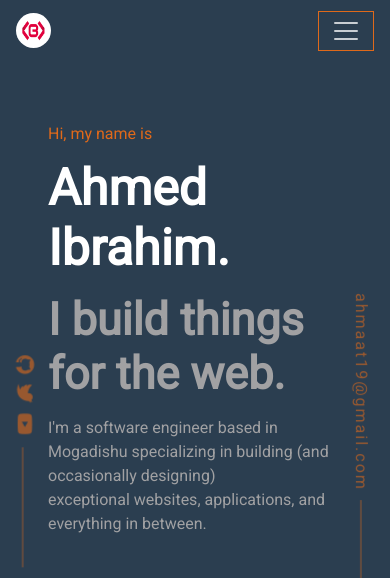
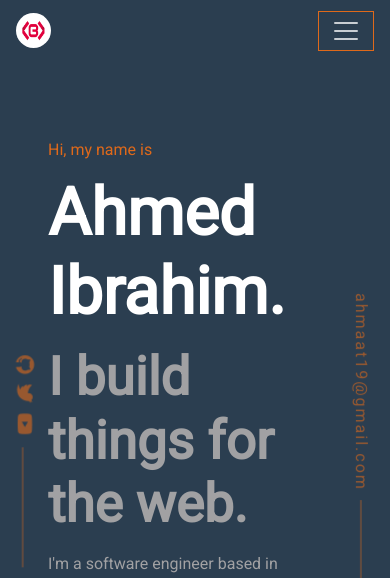
Before and after one commit to ahmaat19/portfolio, a React (Create React App) app: page / in a window 390 px wide. Shown: the top 578 px of the page. Built offline with nearby package versions, Linux system fonts and the light colour scheme.

Commit message:
changed the css

```diff
--- a/src/App.js
+++ b/src/App.js
@@ -1,10 +1,30 @@
-const { default: Layout } = require("./components/Layout");
+import About from './components/About';
+import Footer from './components/Footer';
+import Header from './components/Header';
+import Work from './components/Work';
 
 const App = () => {
   return (
-    <div className=''>
-      <Layout></Layout>
-    </div>
+    <>
+      <Header />
+      <div className='sticky-contact-left'>
+        <a href='https://github.com/ahmaat19' target='blank'>
+          <i className='fab fa-github pl-2'></i>
+        </a>
+        <a href='https://twitter.com/ahmaat19' target='blank'>
+          <i className='fab fa-twitter pl-2'></i>
+        </a>
+        <a href='https://youtube.com/ahmaat19' target='blank'>
+          <i className='fab fa-youtube pl-2'></i>
+        </a>
+      </div>
+      <span className='sticky-contact-right text-primary'>
+        <a href='mailto:ahmaat19@gmail.com'>ahmaat19@gmail.com</a>
+      </span>
+      <About />
+      <Work />
+      <Footer />
+    </>
   );
 };
 
--- a/src/components/About.js
+++ b/src/components/About.js
@@ -1,27 +1,35 @@
-import React from 'react'
+import React from 'react';
 
 const About = () => {
   return (
-    <div className='about-section container p-5 mt-5' id='about'>
+    <div
+      className='d-flex align-items-center justify-content-center mt-5'
+      style={{ height: '100vh' }}
+      id='about'
+    >
+      <div className='about-section container px-5'>
         <h3 className='text-primary pt-2'>About</h3>
         <div className='row'>
           <div className='col-md-7'>
             <p>Hello! I'm Ahmed, a software engineer based in Mogadishu.</p>
             <p>
               I enjoy creating things that live on the internet, whether that be
-            websites, applications, or anything in between. My goal is to always
-            build products that provide pixel-perfect, performance experiences.
+              websites, applications, or anything in between. My goal is to
+              always build products that provide pixel-perfect, performance
+              experiences.
             </p>
             <p>
-            Shortly after graduated University, I started freelancing on a wide
-            variety of interesting and meaningful projects on a daily basis.
+              Shortly after graduated University, I started freelancing on a
+              wide variety of interesting and meaningful projects on a daily
+              basis.
             </p>
             <p>Here are a few technologies I've been working with recently:</p>
 
             <div className='row'>
               <div className='col-12 col-md-6 col-lg-6 col-sm-6'>
                 <p className='mr-5'>
-                <i className='fa fa-arrow-circle-right '></i> JavaScript (ES6+)
+                  <i className='fa fa-arrow-circle-right '></i> JavaScript
+                  (ES6+)
                   <br />
                   <i className='fa fa-arrow-circle-right '></i> React
                   <br />
@@ -50,7 +58,8 @@ const About = () => {
           </div>
         </div>
       </div>
-  )
-}
+    </div>
+  );
+};
 
-export default About
+export default About;
--- a/src/components/Footer.js
+++ b/src/components/Footer.js
@@ -2,25 +2,32 @@ import React from 'react';
 
 const Footer = () => {
   return (
-    <div className='footer-section container p-5 mt-5 text-center' id='contact'>
+    <>
+      <div
+        className='d-flex align-items-center justify-content-center'
+        style={{ height: '100vh' }}
+        id='contact'
+      >
+        <div className='footer-section container px-5 text-center'>
           <h3 className='text-primary'>What's Next?</h3>
           <p className='display-5 footer-title'>Get In Touch</p>
           <div className='row'>
             <div className='col-12 col-lg-6 col-md-8 col-sm-10 mx-auto'>
               <p>
-            Interested in working together? We should queue up a chat. I’ll buy
-            the coffee.
+                Interested in working together? We should queue up a chat. I’ll
+                buy the coffee.
               </p>
-        </div>
-      </div>
-
               <a
                 href='tel:+252615301507'
                 className='btn btn-outline-primary my-3 py-3 px-4 rounded-pill'
               >
                 <i className='fa fa-phone'></i> Say Hello
               </a>
-
+            </div>
+          </div>
+        </div>
+      </div>
+      <div className='container'>
         <p className='text-center text-primary mt-5 pt-5'>
           Designed & Built by Ahmed Ibrahim
         </p>
@@ -29,6 +36,7 @@ const Footer = () => {
           <i className='fa fa-arrow-circle-up footer-icon'></i>
         </a>
       </div>
+    </>
   );
 };
 
--- a/src/components/Header.js
+++ b/src/components/Header.js
@@ -55,7 +55,11 @@ const Header = () => {
         </div>
       </nav>
 
-      <div className='hero-section container p-5'>
+      <div
+        className='d-flex align-items-center justify-content-center'
+        style={{ height: '100vh' }}
+      >
+        <div className='hero-section container px-5'>
           <h6 className='text-primary'>Hi, my name is</h6>
           <h1 className='display-4'>Ahmed Ibrahim.</h1>
           <h3 className='display-5'>I build things for the web.</h3>
@@ -71,6 +75,7 @@ const Header = () => {
             Get In Touch
           </a>
         </div>
+      </div>
     </>
   );
 };
--- a/src/components/Layout.js
+++ /dev/null
@@ -1,34 +0,0 @@
-import React from 'react'
-import About from './About'
-import Footer from './Footer'
-import Header from './Header'
-import Work from './Work'
-
-const Layout = ({ children }) => {
-  return (
-    <>
-      <Header />
-      <div className='sticky-contact-left'>
-        <a href='https://github.com/ahmaat19' target='blank'>
-          <i className='fab fa-github pl-2'></i>
-        </a>
-        <a href='https://twitter.com/ahmaat19' target='blank'>
-          <i className='fab fa-twitter pl-2'></i>
-        </a>
-        <a href='https://youtube.com/ahmaat19' target='blank'>
-          <i className='fab fa-youtube pl-2'></i>
-        </a>
-      </div>
-      <span className='sticky-contact-right text-primary'>
-        <a href='mailto:ahmaat19@gmail.com'>ahmaat19@gmail.com</a>
-      </span>
-      <About />
-      <Work />
-      {children}
-
-      <Footer />
-    </>
-  )
-}
-
-export default Layout
--- a/src/components/Work.js
+++ b/src/components/Work.js
@@ -1,13 +1,18 @@
-import Project from './Project'
+import Project from './Project';
 
 const Work = () => {
   return (
-    <div className='work-section container p-5 mt-5' id='work'>
-      <h3 className='text-primary pt-2'>Some Things I've Built</h3>
+    <div
+      className='d-flex align-items-center justify-content-center mt-5'
+      style={{ height: '100vh' }}
+      id='work'
+    >
+      <div className='work-section container px-5'>
+        <h3 className='text-primary pt-2'>Some Things I've Built</h3>
+        <Project />
+      </div>
+    </div>
+  );
+};
 
-      <Project />
-    </div>
-  )
-}
-
-export default Work
+export default Work;
--- a/src/index.css
+++ b/src/index.css
@@ -16,12 +16,12 @@ body {
 .hero-section h1 {
   color: #fff;
   margin: 15px 0;
-  font-size: 70px;
+  font-size: calc(100% + 4vw + 4vh);
   font-weight: bolder;
 }
 .hero-section h3 {
   margin: 15px 0;
-  font-size: 65px;
+  font-size: calc(100% + 3vw + 3vh);
   font-weight: bolder;
 }
 .hero-section p {
@@ -81,6 +81,7 @@ body {
   color: #fff;
   /* font-size: 50px; */
   font-weight: bolder;
+  font-size: calc(100% + 2vw + 2vh);
 }
 .footer-section .footer-icon {
   font-size: 30px;
@@ -153,17 +154,3 @@ body {
 .work-section img {
   border-radius: 0 20px 20px 20px;
 }
-
-@media only screen and (max-width: 780px) {
-  .hero-section h1 {
-    color: #fff;
-    margin: 15px 0;
-    font-size: 50px;
-    font-weight: bolder;
-  }
-  .hero-section h3 {
-    margin: 15px 0;
-    font-size: 45px;
-    font-weight: bolder;
-  }
-}
```
Also changed, not shown: src/components/Test.js (added, +14 -0 lines), src/index.js (+8 -8 lines). Lines whose indentation alone changed are shown as unchanged.
